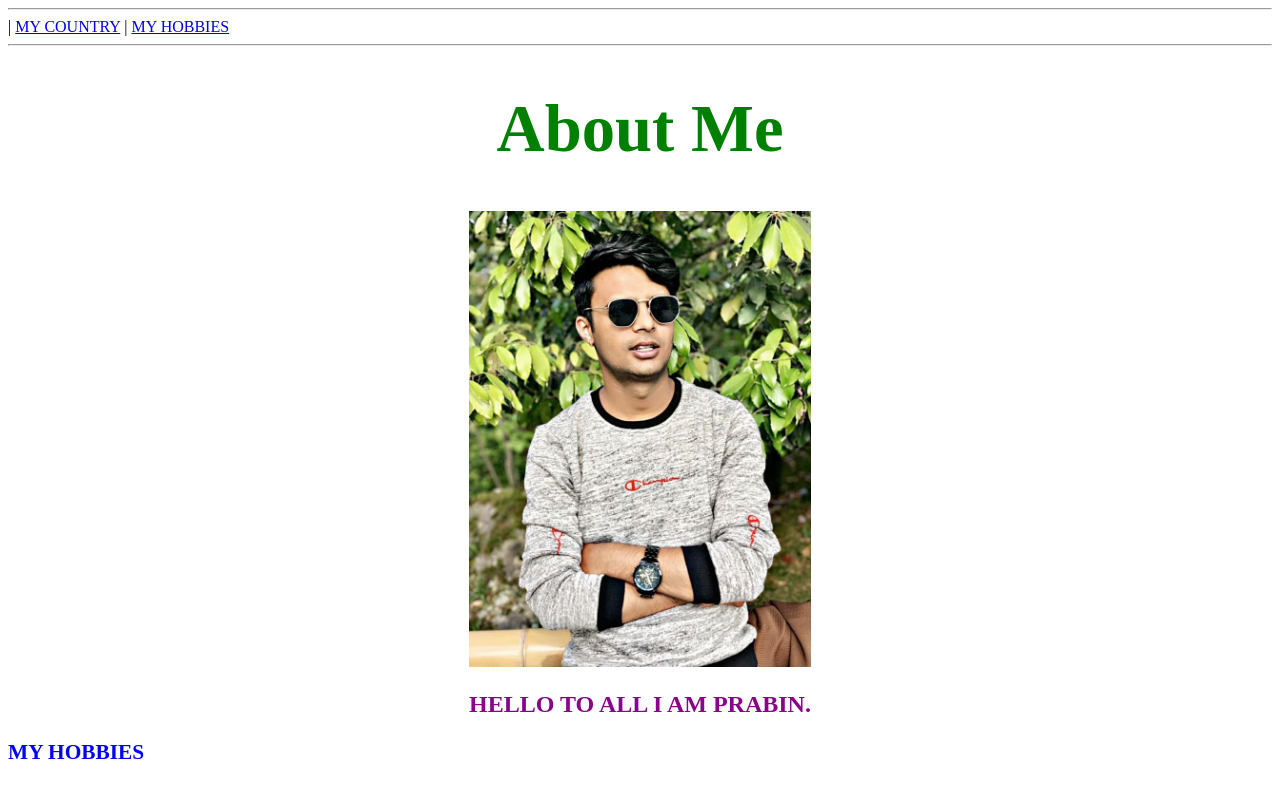
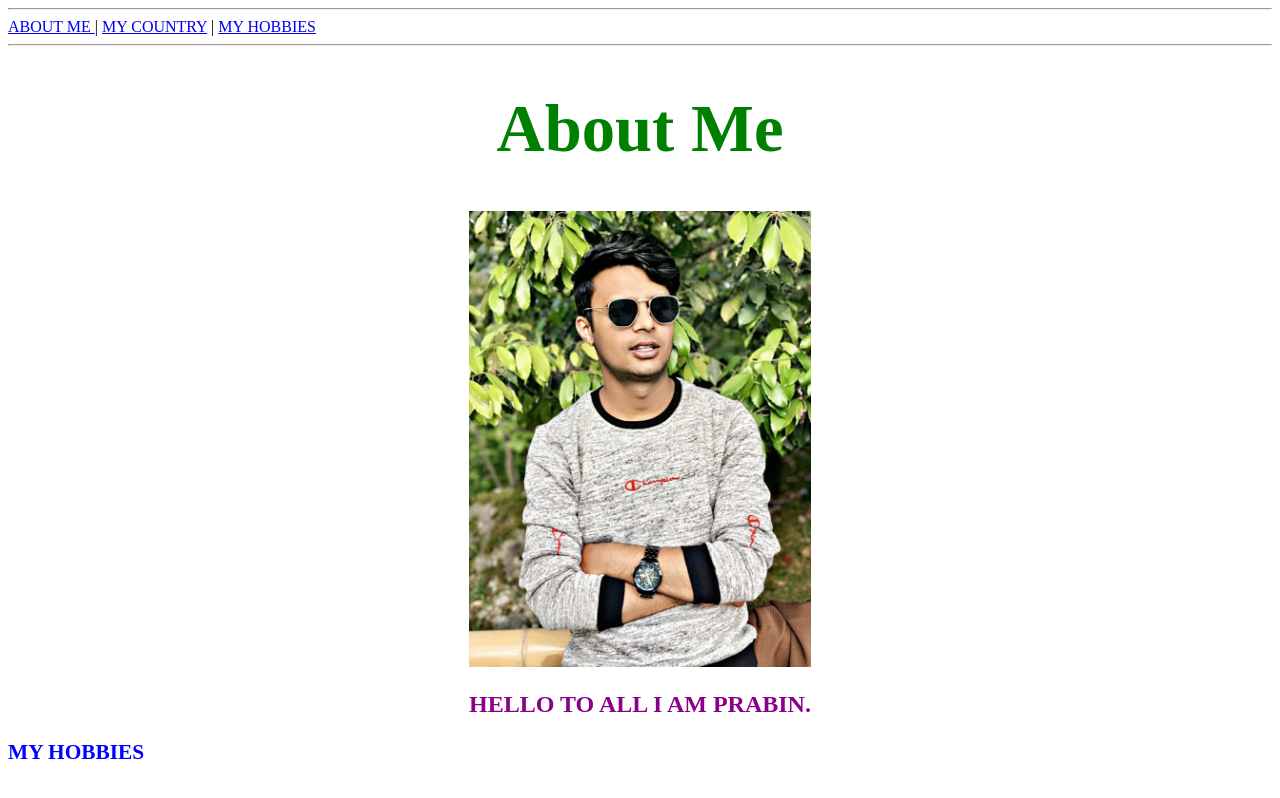
Before and after one commit to Prabinneupane1996/project.github.io, a plain HTML site: page hobby.html in a window 1280 px wide. Drawn offline with Linux system fonts and the light colour scheme.

Commit message:
Update hobby.html

```diff
--- a/hobby.html
+++ b/hobby.html
@@ -6,7 +6,7 @@
   <head>
   <body>
 <hr>
- <a href="index.html" "target="_blank"> </a> | <a href="country.html" "target="_blank">MY COUNTRY<a> | <a href="hobby.html" "target="_blank">MY HOBBIES</a>
+ <a href="index.html" "target="_blank"> ABOUT ME </a> | <a href="country.html" "target="_blank">MY COUNTRY<a> | <a href="hobby.html" "target="_blank">MY HOBBIES</a>
 <hr>
 
 		<center><h1 style="color:Green;font-size:50pt;font-weight:bold;font-Arial:snap itc;text-align">About Me</h1></center>
```
